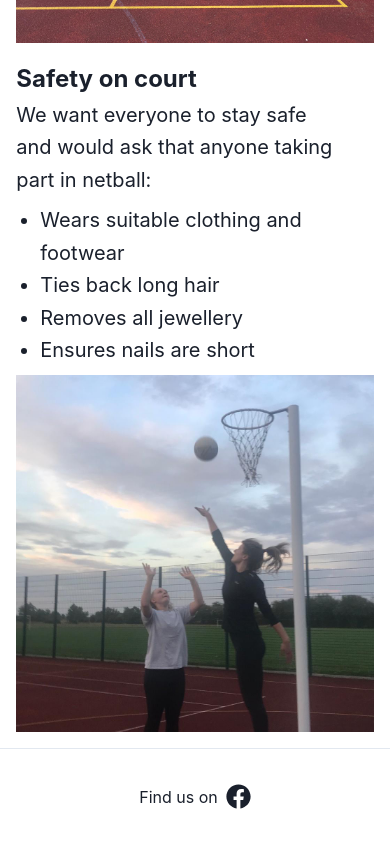
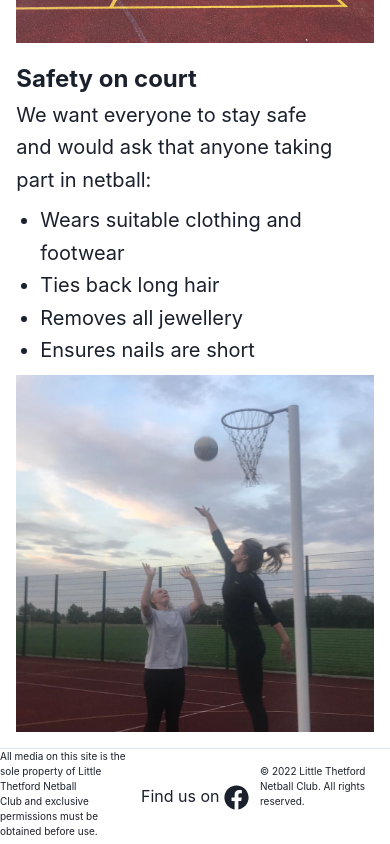
Before and after one commit to JamesArmer/little-thetford-netball-club, a Next.js app: page / in a window 390 px wide. Shown: the part 1580-2424 px from the top of the page. Built offline with nearby package versions, Linux system fonts and the light colour scheme.

Commit message:
Copyright footer (non-mobile)

```diff
--- a/components/Footer.tsx
+++ b/components/Footer.tsx
@@ -7,15 +7,28 @@ import React from "react";
  */
 export default function Footer() {
   return (
-    <footer className="flex h-24 w-full items-center justify-center border-t">
+    <footer className="flex h-24 border-t">
+      <div className="flex-1">
+        <p className="text-2xs sm:text-xs sm:absolute sm:bottom-3 sm:left-2">
+          All media on this site is the sole property of Little Thetford Netball
+          <br />
+          Club and exclusive permissions must be obtained before use.
+        </p>
+      </div>
+      <div className="flex flex-1 items-center justify-center">
         <a
-        className="flex items-center justify-center gap-2"
           href="https://facebook.com"
           target="about:blank"
           rel="noopener noreferrer"
         >
-        Find us on <FaFacebook size={25} />
+          Find us on <FaFacebook size={25} className="inline-block" />
         </a>
+      </div>
+      <div className="flex-1">
+        <p className="text-2xs sm:text-xs sm:absolute sm:bottom-3 sm:right-2">
+          <br />© 2022 Little Thetford Netball Club. All rights reserved.
+        </p>
+      </div>
     </footer>
   );
 }
--- a/tailwind.config.js
+++ b/tailwind.config.js
@@ -9,6 +9,9 @@ module.exports = {
       lineHeight: {
         0: "0",
       },
+      fontSize: {
+        "2xs": "0.625rem",
+      },
     },
   },
   plugins: [],
```
Lines whose indentation alone changed are shown as unchanged.
